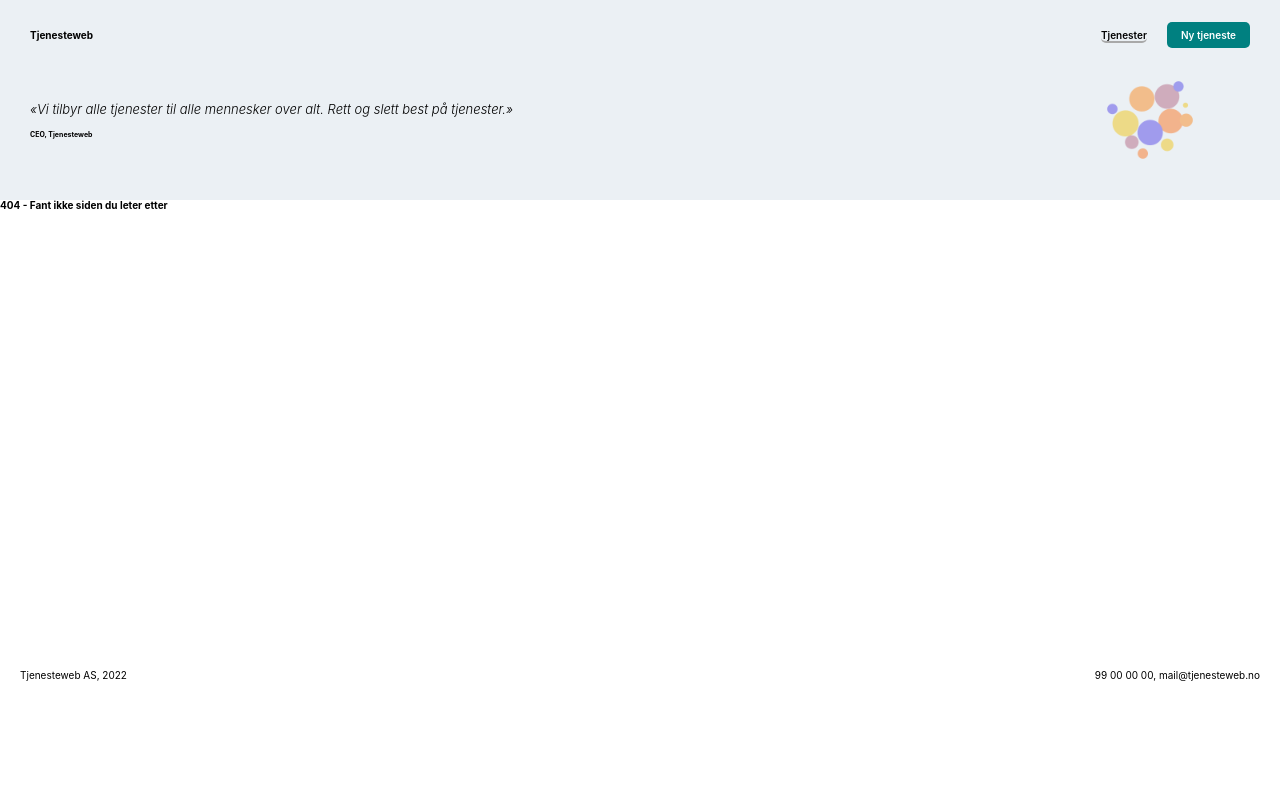
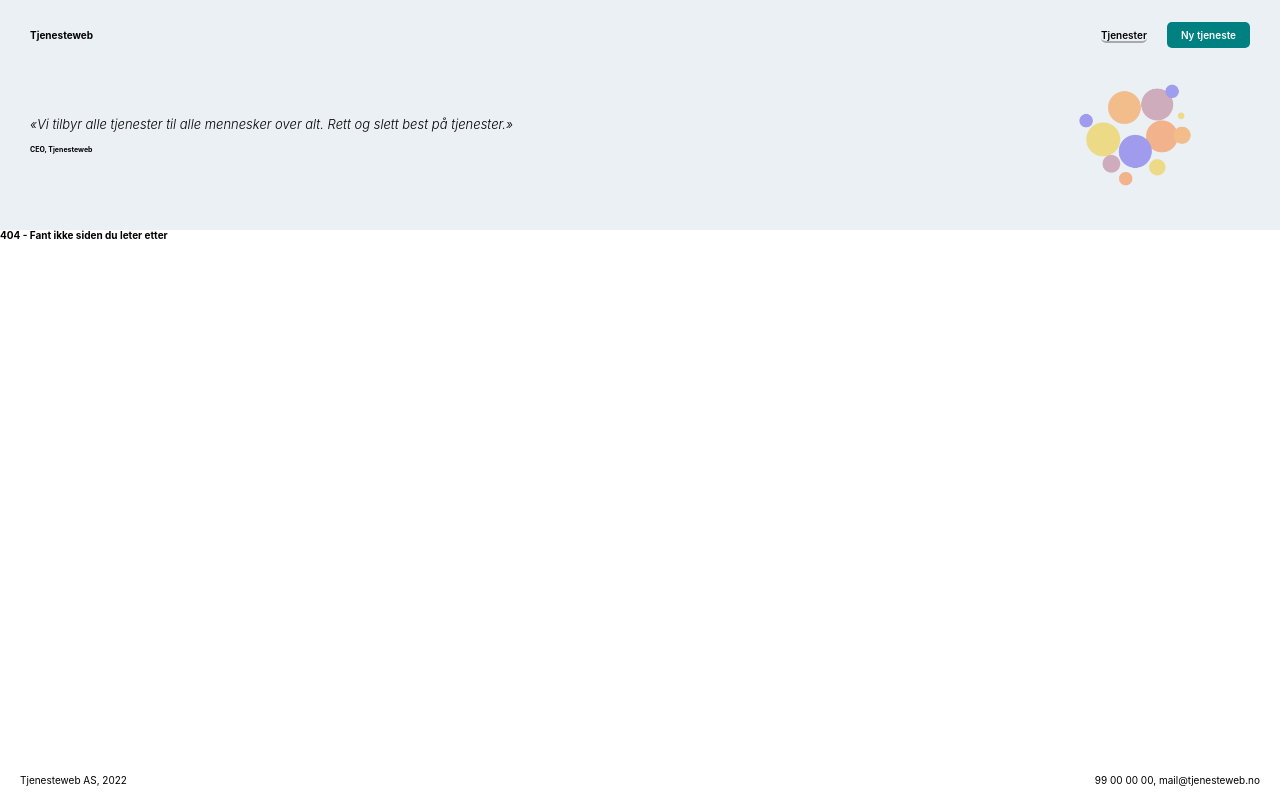
Before and after one commit to sofieH-karlsen/UIN_Exam, a React (Create React App) app in the folder react_oppgave_2_2/frontend/: page /tjenester/ny in a window 1280 px wide. Built offline with nearby package versions, Linux system fonts and the light colour scheme.

Commit message:
Update main.scss

```diff
--- a/react_oppgave_2_2/frontend/src/styles/scss/main.scss
+++ b/react_oppgave_2_2/frontend/src/styles/scss/main.scss
@@ -104,8 +104,8 @@ header{
     .circles{
       //padding: 3rem;
       margin-right: 5rem;
-      height: 10rem;
-      width: 10rem;
+      height: 13rem;
+      width: 13rem;
     }
   }
 }
```
